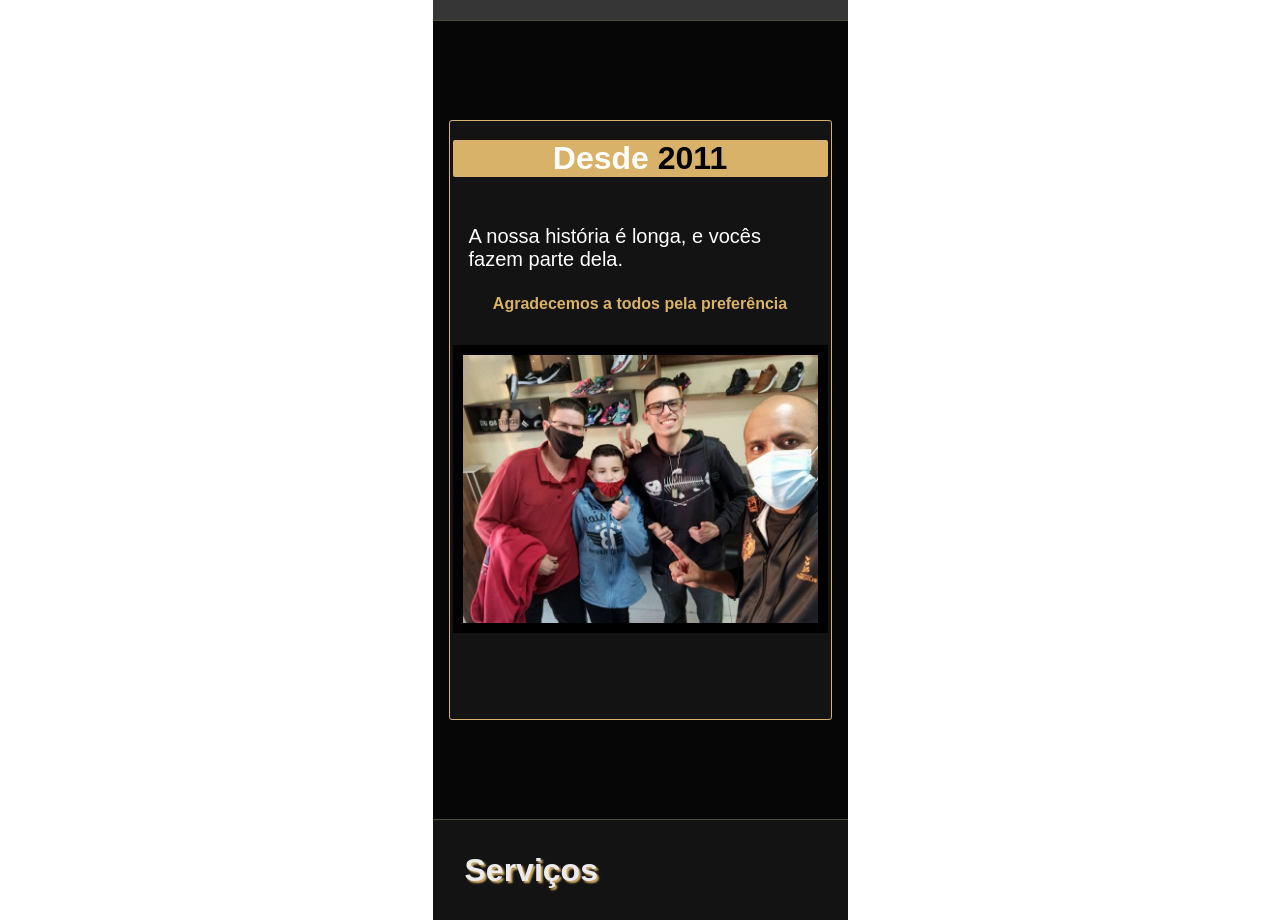
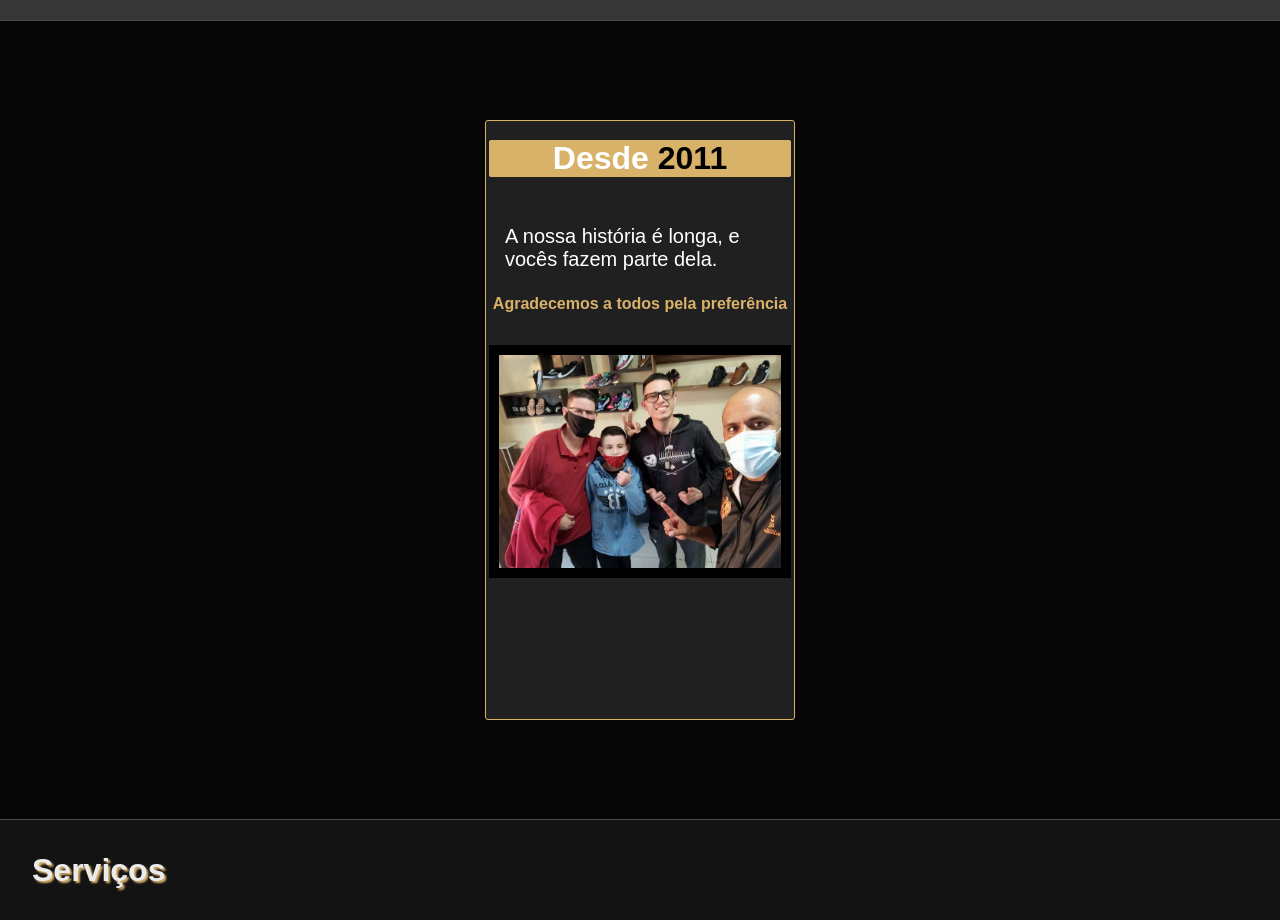
Before and after one commit to B-Pasqual/Barbearia, a plain HTML site: page index.html in a window 1280 px wide. Shown: the part 780-1700 px from the top of the page. Drawn offline with Linux system fonts and the light colour scheme; grey boxes are pictures that could not be loaded.

Commit message:
ajuste final?

```diff
--- a/style.css
+++ b/style.css
@@ -32,7 +32,7 @@ body {
 /* ! Capa ----------------------------------- */
 
 .container {
-  width: 415px;
+  width: 100%;
   height: auto;
 }
 
@@ -75,7 +75,8 @@ h1 {
 /* ! Navbar ----------------------------------- */
 
 nav {
-  width: 415px;
+  /* width: 415px; */
+  width: 100%;
   height: 50px;
   padding: 0 9%;
   background-color: #2e2e2ee4;
@@ -183,7 +184,8 @@ nav a {
 }
 
 .since__container {
-  background-color: var(--preto-2);
+  width: 310px;
+  background-color: var(--preto-3);
   height: 75vh;
   border-radius: 3px;
   padding: 3px;
```
